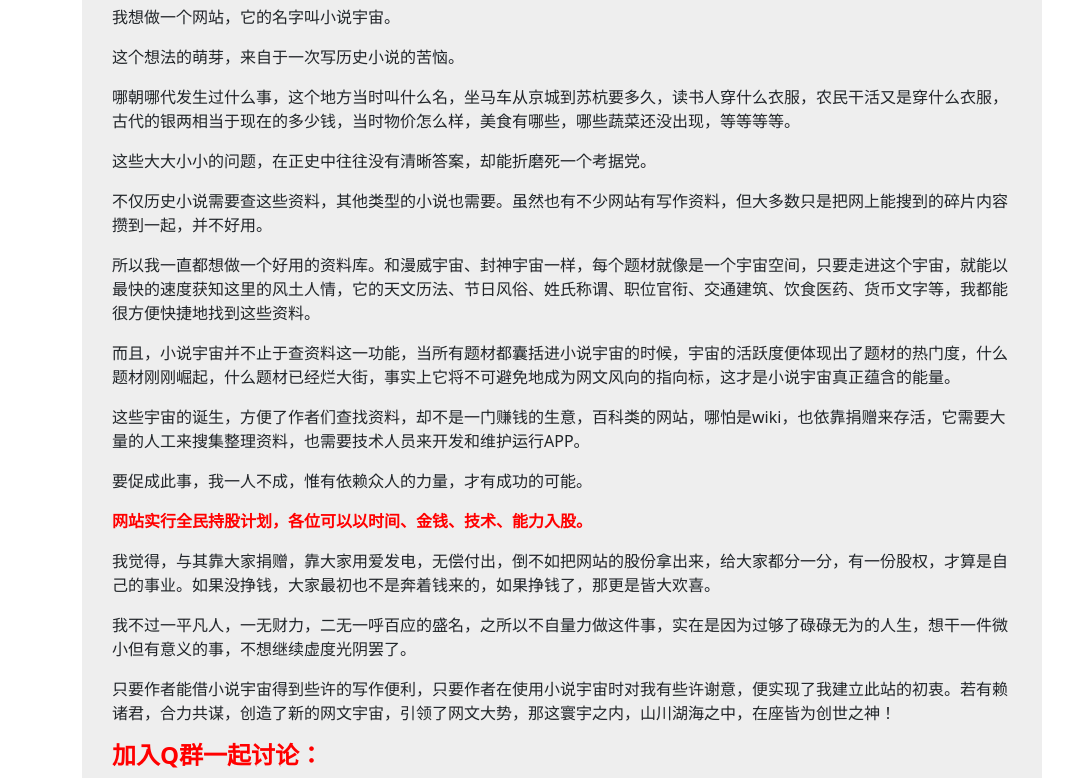
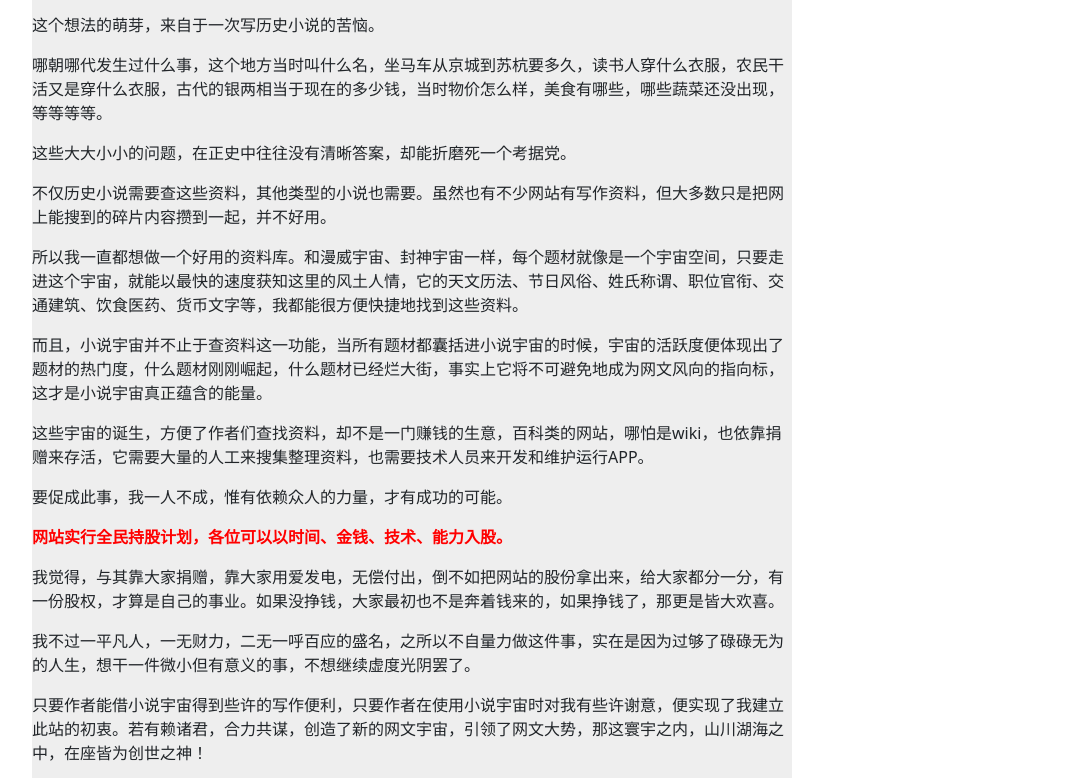
Before and after one commit to xiaoshuoyuzhou/xiaoshuoyuzhou.github.io, a plain HTML site: page index.html in a window 1280 px wide. Shown: the part 89-867 px from the top of the page, without its empty margins (78-1151 px from the left). Drawn offline with nearby package versions, Linux system fonts and the light colour scheme.

Commit message:
Update style.css

```diff
--- a/style.css
+++ b/style.css
@@ -61,8 +61,7 @@ header, footer{
 }
 
 .text{
-	margin:20px 50px;
-	padding:20px 30px;
+	max-width:760px;
 	background:#eee;
 }
 
```
